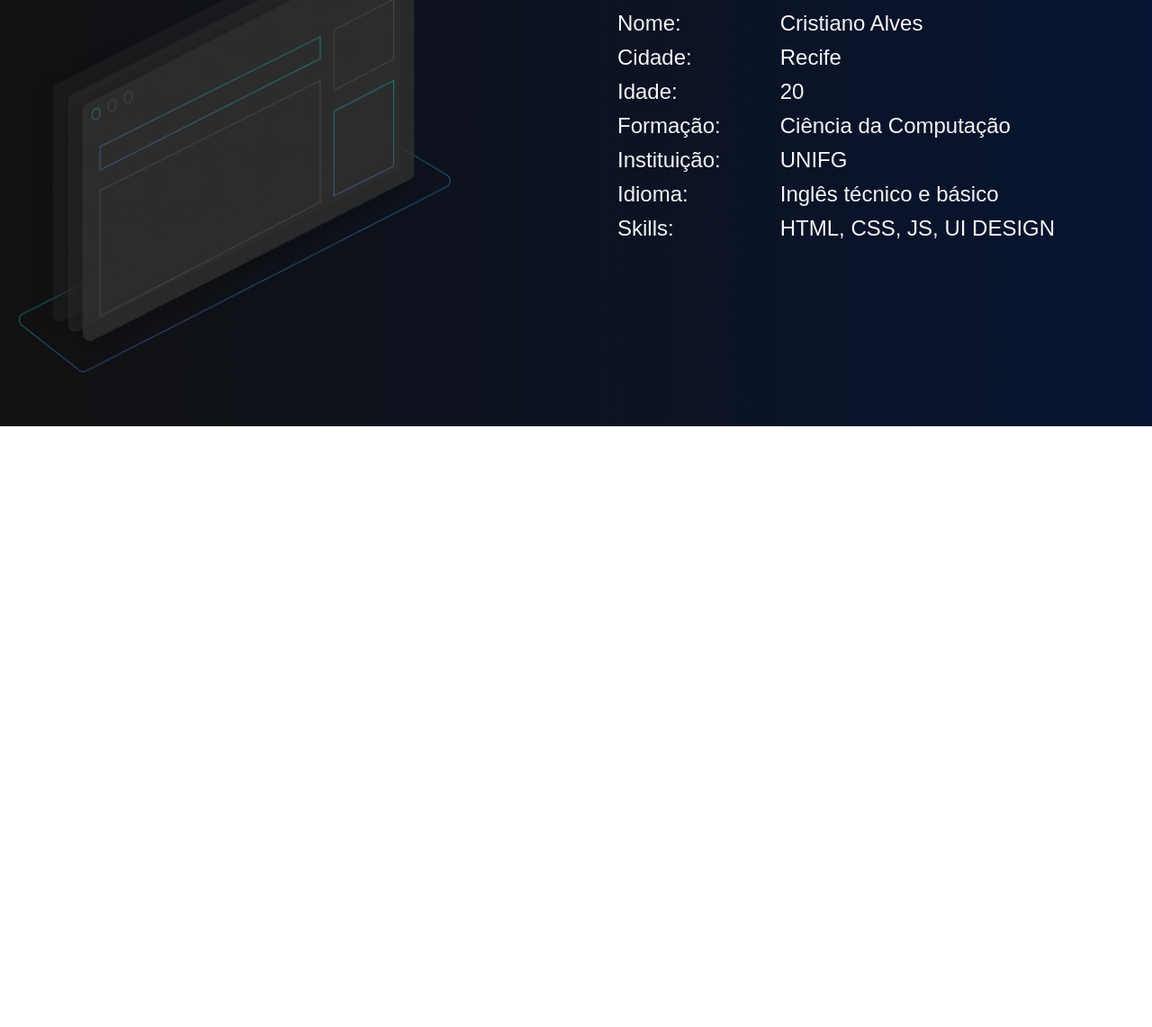
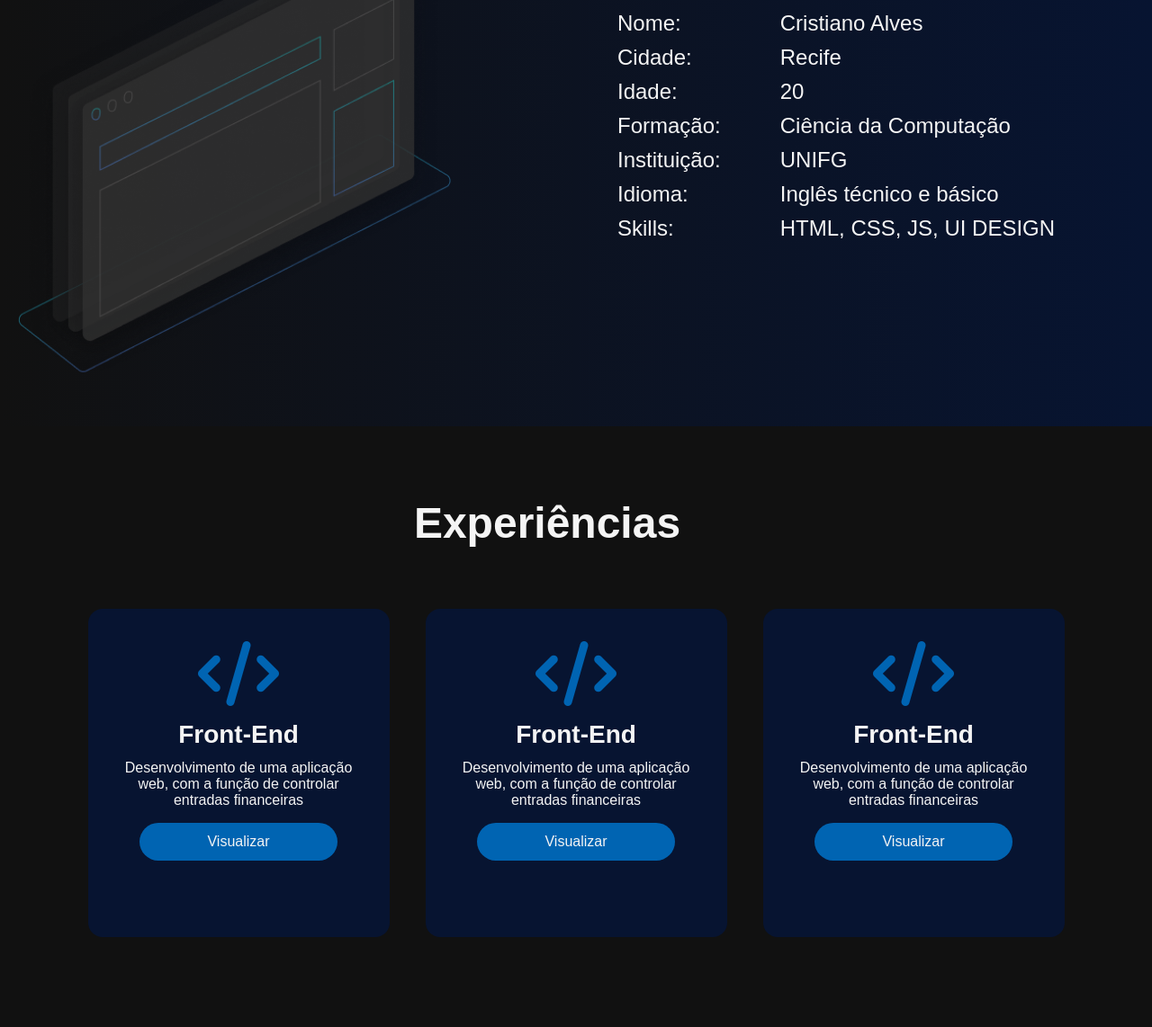
Before and after one commit to cristianoalves12/resume-cristiano-sabrina, a plain HTML site: page resume-cristiano.html in a window 1280 px wide. Shown: the part 1823-2965 px from the top of the page at 90% size. Before the commit the page ends 2297 px from the top, so only its background shows below. Drawn offline with Linux system fonts and the light colour scheme.

Commit message:
:pencil: adding experiences

```diff
--- a/resume-cristiano.html
+++ b/resume-cristiano.html
@@ -5,6 +5,8 @@
     <meta http-equiv="X-UA-Compatible" content="IE=edge">
     <meta name="viewport" content="width=device-width, initial-scale=1.0">
     <title>Portfolio Cristiano</title>
+    <link rel="shortcut icon" href="assets/logo-cs.svg" type="image/x-icon">
+    <link rel=”stylesheet” href=”https://cdnjs.cloudflare.com/ajax/libs/font-awesome/5.11.2/css/all.css”>
     <link rel="stylesheet" href="style-c.css">
 </head>
 <body>
@@ -15,8 +17,8 @@
             </div>
             <ul class="nav-menu">
                 <li><a href="" class="nav-link">HOME</a></li>
-                <li><a href="" class="nav-link">SOBRE MIM</a></li>
-                <li><a href="" class="nav-link">INFORMAÇÕES</a></li>
+                <li><a href="#about" class="nav-link">SOBRE MIM</a></li>
+                <li><a href="#information" class="nav-link">INFORMAÇÕES</a></li>
                 <li><a href="" class="nav-link">EXPERIÊNCIAS</a></li>
                 <li><a href="" class="nav-link">CONTATO</a></li>
             </ul>
@@ -77,9 +79,48 @@
                     <td class="title">Skills:</td>
                     <td class="description">HTML, CSS, JS, UI DESIGN</td>
                 </tr>
-
             </table>
         </div>
     </section>
+
+    <section id="experiences" class="experiences">
+        <h3 class="title">Experiências</h3>
+        <div class="box">
+            <div class="card">
+                <i class="fa-solid fa-code"></i>
+                <h5>Front-End</h5>
+                <div class="desc">
+                    <p>Desenvolvimento de uma aplicação web, com a função de controlar entradas financeiras</p>
+                    <p class="btn-exp">
+                        <button class="btn"><a href="">Visualizar</a></button>
+                    </p>
+                </div>
+            </div>
+
+            <div class="card">
+                <i class="fa-solid fa-code"></i>
+                <h5>Front-End</h5>
+                <div class="desc">
+                    <p>Desenvolvimento de uma aplicação web, com a função de controlar entradas financeiras</p>
+                    <p class="btn-exp">
+                        <button class="btn"><a href="">Visualizar</a></button>
+                    </p>
+                </div>
+            </div>
+
+            <div class="card">
+                <i class="fa-solid fa-code"></i>
+                <h5>Front-End</h5>
+                <div class="desc">
+                    <p>Desenvolvimento de uma aplicação web, com a função de controlar entradas financeiras</p>
+                    <p class="btn-exp">
+                        <button class="btn"><a href="">Visualizar</a></button>
+                    </p>
+                </div>
+            </div>
+        </div>
+    </section>
+
+    <script src="https://kit.fontawesome.com/f83c639d70.js" crossorigin="anonymous"></script>
 </body>
 </html>
--- a/style-c.css
+++ b/style-c.css
@@ -205,3 +205,59 @@ table{
     font-weight: 400;
     padding-bottom: 8px;
 }
+
+.experiences {
+    width: 100%;
+    padding: 80px 0;
+    background-color: var(--dark);
+}
+
+.experiences h3 {
+    text-align: center;
+    font-size: 48px;
+    color: #f4f4f4;
+    font-weight: 700;
+    margin-bottom: 40px;
+}
+
+.experiences .box {
+    display: flex;
+    flex-direction: row;
+    max-width: 1440px;
+    margin: 0 auto;
+    align-items: center;
+    justify-content: center;
+    min-height: 400px;
+}
+
+.experiences .card {
+    height: 365px;
+    width: 335px;
+    padding: 20px 35px;
+    background-color: var(--dark-blue);
+    border-radius: 16px;
+    margin: 20px;
+    position: relative;
+    text-align: center;
+}
+
+.experiences i {
+    color: var(--blue);
+    font-size: 72px;
+    display: block;
+    text-align: center;
+    margin: 16px;
+}
+
+.experiences h5 {
+    font-size: 28px;
+    font-weight: 600;
+    color: #f4f4f4;
+    margin-bottom: 12px;
+}
+
+.experiences p {
+    color: #f4f4f4;
+    font-weight: 300;
+    margin-bottom: 16px;
+}
```
Also changed, not shown: index.html (+1 -0 lines), assets/card-sabrina.svg.
